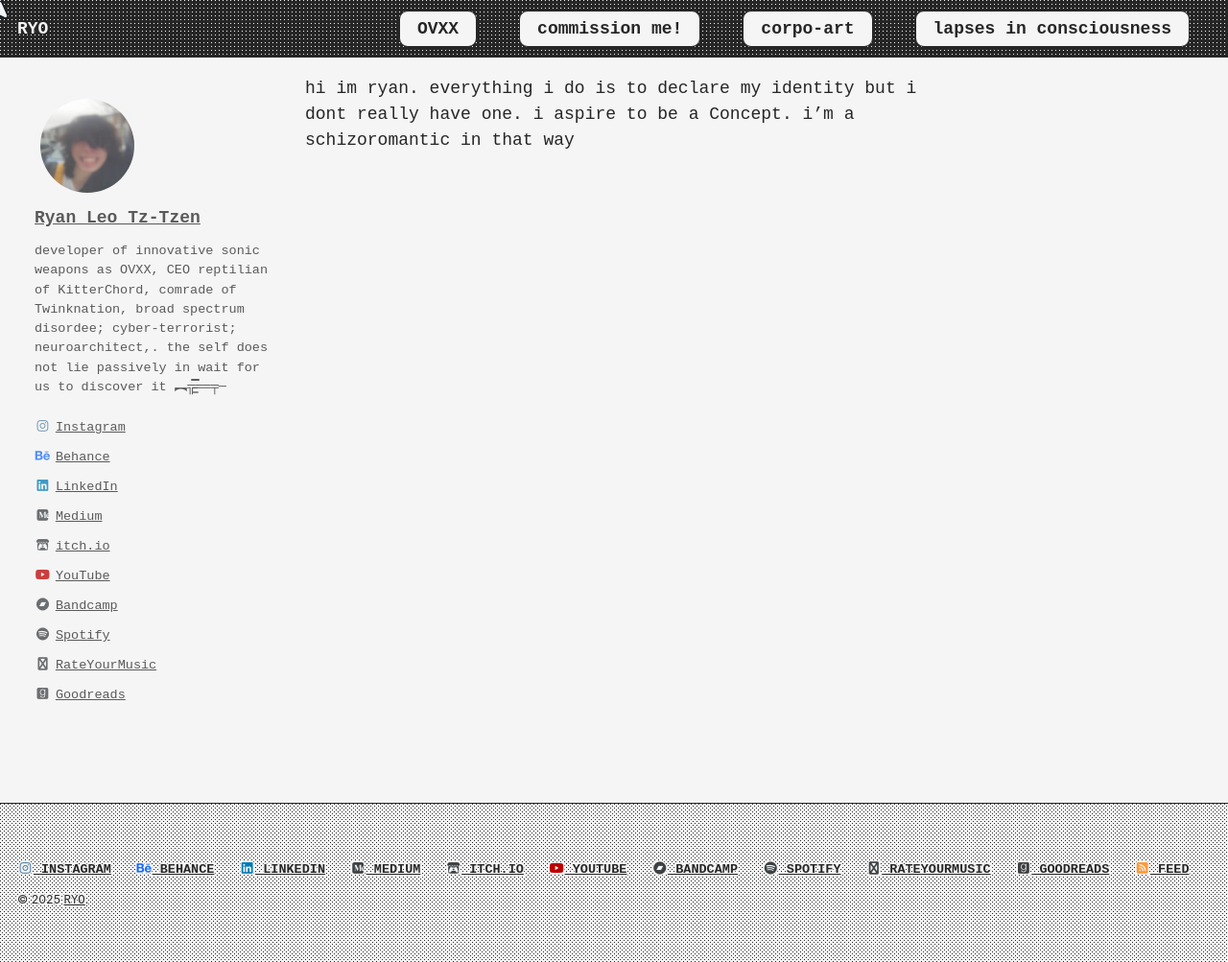
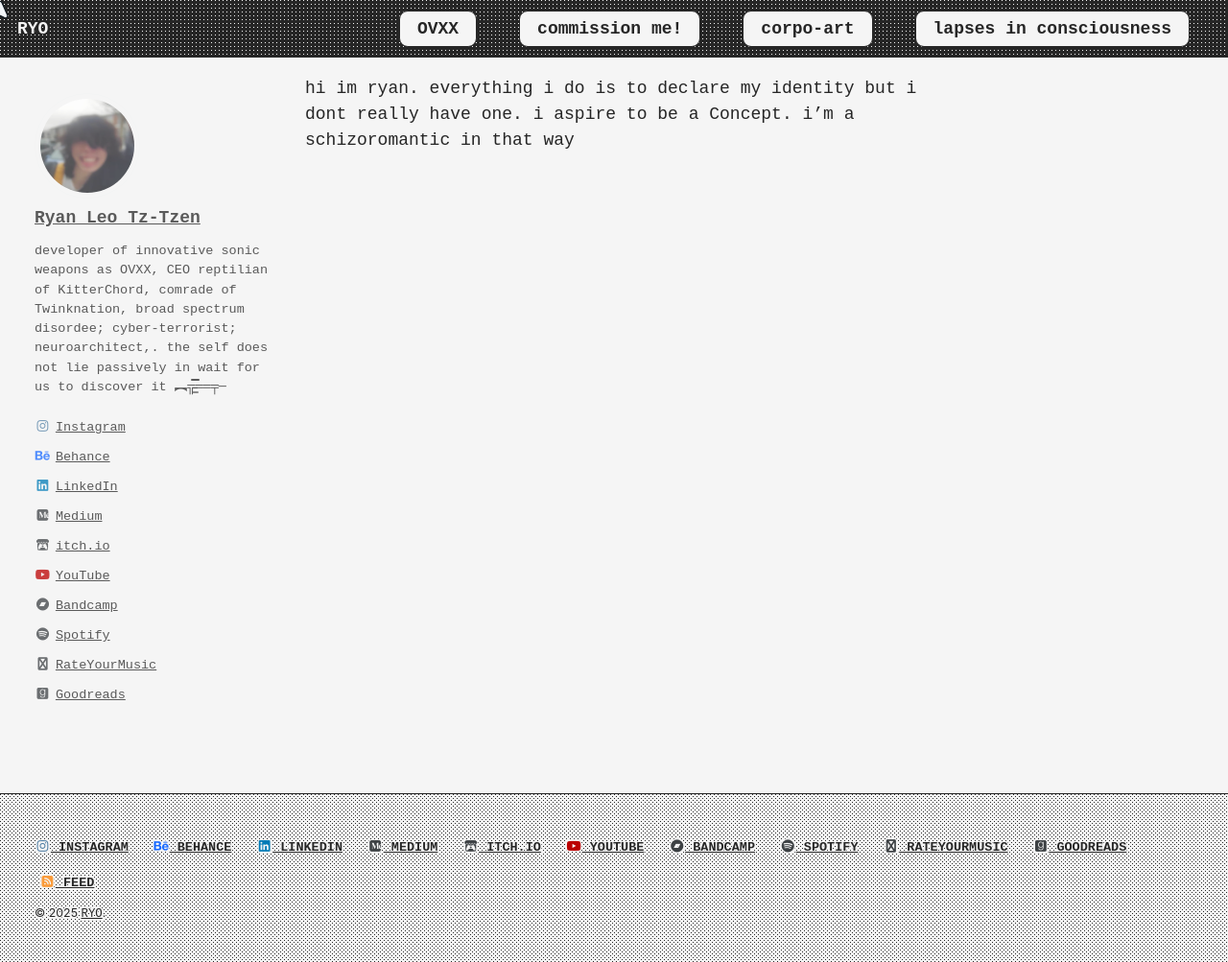
Before and after one commit to cryotato/cryotato.github.io, a Jekyll site: the page built from index.md, in a window 1280 px wide and 1003 px high. Shown: the whole window at 96% size. Built offline with Jekyll 4.4.1, drawn with Linux system fonts in a browser that asks for light colours; cached includes are drawn as plain includes.

Commit message:
Update main.scss

```diff
--- a/assets/css/main.scss
+++ b/assets/css/main.scss
@@ -266,7 +266,7 @@
   font-family: monospace; // <<< CHANGED font stack
   background: var(--bg-2);
   border-top: var(--border-standard); // Uses the new 1px border
-  padding: 1em 0;
+  padding: 0.25em 1em; // <<< REDUCED vertical padding (was 0.5em)
   color: var(--dark) !important;
   text-shadow: var(--l-shadow) !important;
 }
```
